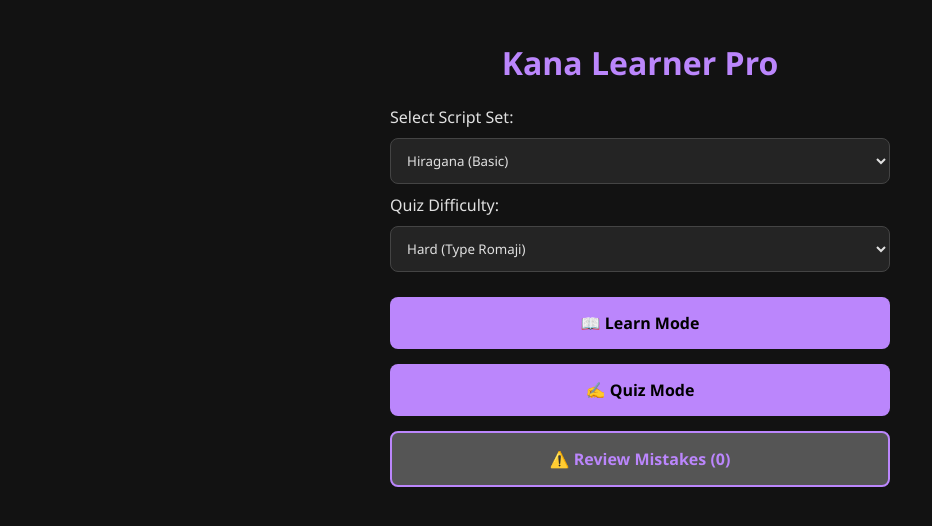
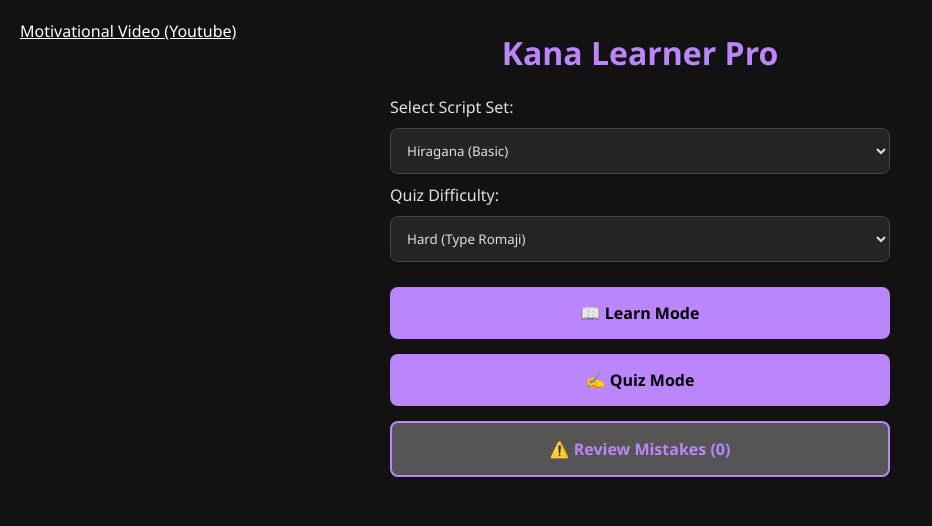
Before and after one commit to FrozenNeko/KanaLearner, a plain HTML site: page index.html in a window 1280 px wide. Shown: the whole page, without its empty margins (0-932 px from the left). Drawn offline with Linux system fonts and the light colour scheme.

Commit message:
Update index.html
Added motivational video link

```diff
--- a/index.html
+++ b/index.html
@@ -75,12 +75,19 @@
 
         .stats { display: flex; justify-content: space-between; font-size: 18px; margin-bottom: 10px; }
         #confetti-canvas { position: fixed; top: 0; left: 0; pointer-events: none; z-index: 100; }
+
+        #motivational-video-link {
+            color: white;
+            align-self: flex-start;
+            margin-bottom: -2rem;
+        }
     </style>
     <link rel="shortcut icon" type="image/x-icon" href="favicon.ico">
 </head>
 <body>
 
     <canvas id="confetti-canvas"></canvas>
+    <a href="https://www.youtube.com/watch?v=OO14VSx74MU" id="motivational-video-link">Motivational Video (Youtube)</a>
     <h1 style="color: var(--accent)">Kana Learner Pro</h1>
 
     <div id="main-menu" class="menu-container">
```
